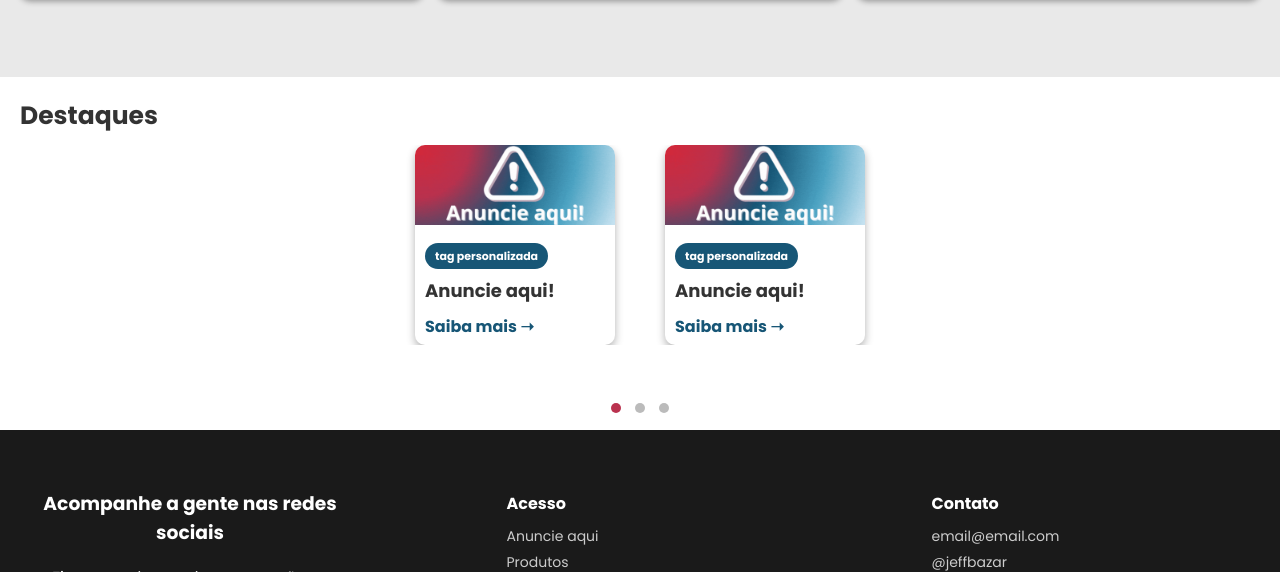
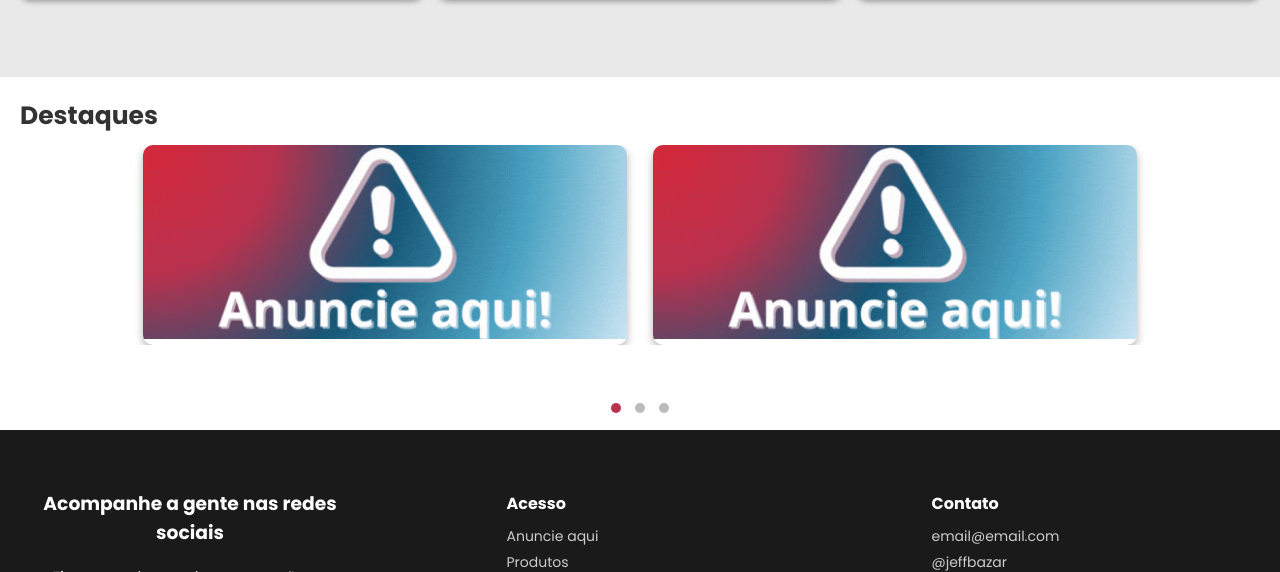
Before and after one commit to t4rsss/JeffBazar, a plain HTML site: page index.html in a window 1280 px wide. Shown: the part 528-1100 px from the top of the page. Drawn offline with Linux system fonts and the light colour scheme.

Commit message:
Add files via upload

```diff
--- a/style.css
+++ b/style.css
@@ -916,7 +916,7 @@ footer {
       }
 
       .highlight-card {
-        width: 200px;
+        width: 48%;
         height: 200px;
       }
 
@@ -963,7 +963,7 @@ footer {
       opacity: 0;
       transition: opacity 0.5s ease-in-out;
       justify-content: center;
-      gap: 50px;
+      gap: 10px;
       margin: 0  auto;
     }
 
```
